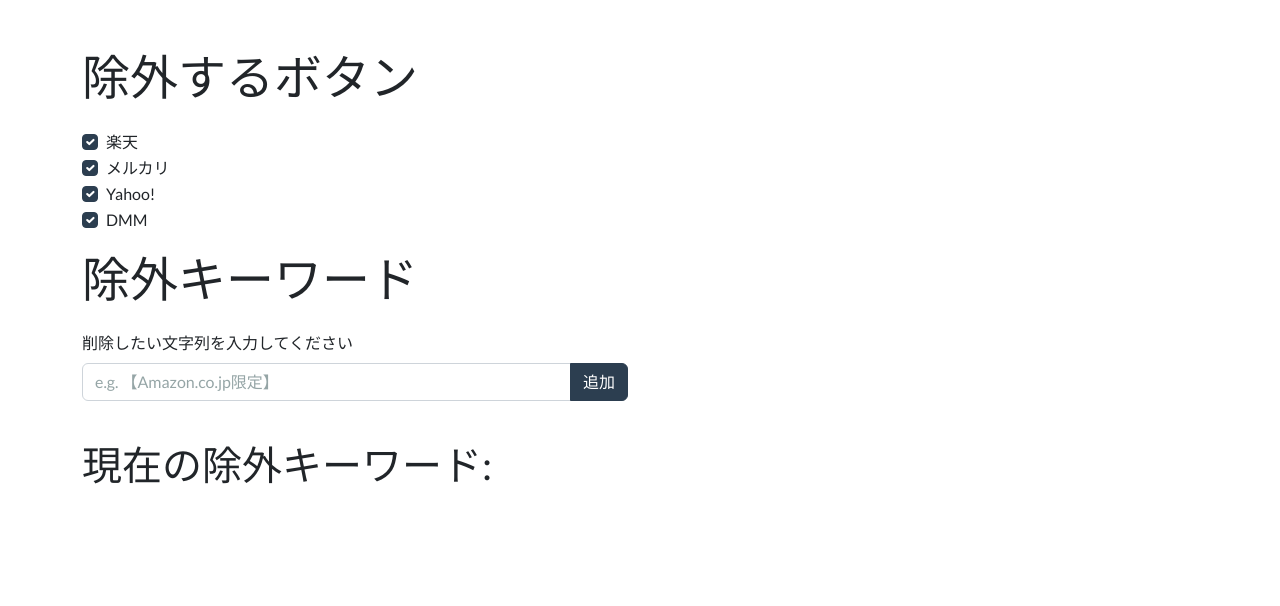
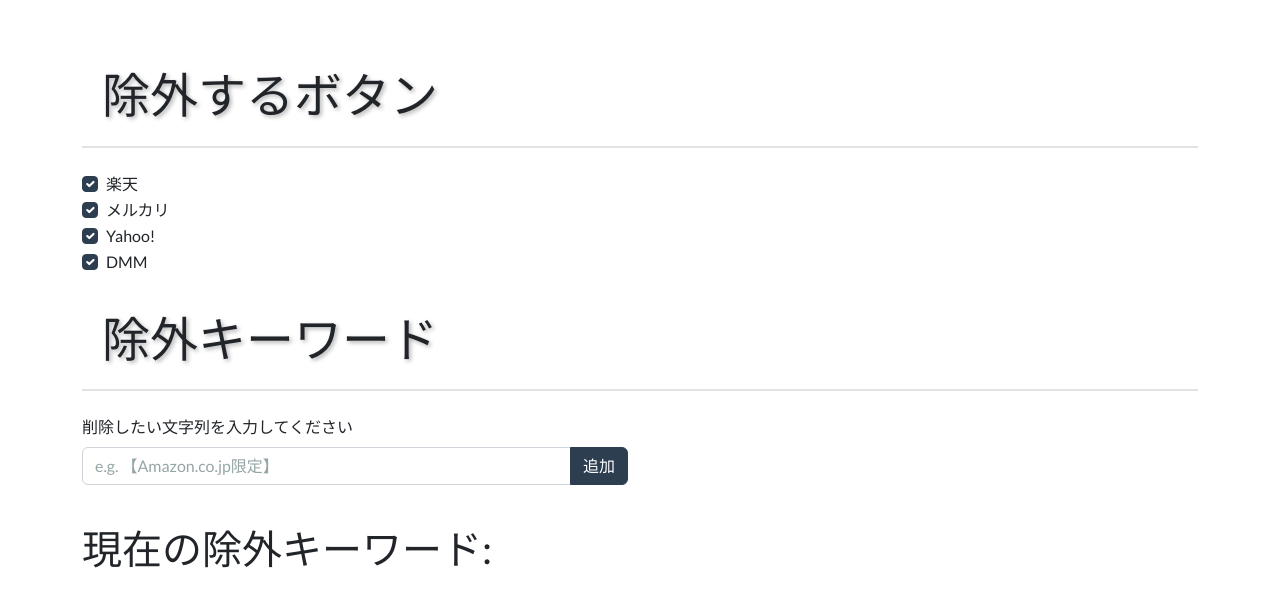
Before and after one commit to matsubo/cocoon-amazon-shortcode, a browser extension: page options/index.html in a window 1280 px wide. Drawn offline with nearby package versions, Linux system fonts and the light colour scheme.

Commit message:
added style.

```diff
--- a/options/index.html
+++ b/options/index.html
@@ -5,10 +5,20 @@
     <meta name="viewport" content="width=device-width, initial-scale=1.0">
     <title>Amazon Affiliate Link Generator for Cocoon Options</title>
     <link rel="stylesheet" href="https://cdn.jsdelivr.net/npm/bootswatch@5.3.2/dist/flatly/bootstrap.min.css">
+    <style>
+        /* 追加のカスタムスタイル */
+        .custom-h1 {
+          font-family: 'Arial', sans-serif;
+          text-shadow: 2px 2px 4px rgba(0,0,0,0.3);
+          padding: 20px;
+          border-bottom: 2px solid #e3e3e3;
+        }
+      </style>
+
 </head>
 <body>
     <div class="container mt-5">
-        <h1 class="mb-4">除外するボタン</h1>
+        <h1 class="mb-4 custom-h1">除外するボタン</h1>
         <div class="row">
             <div class="col-md-6">
                 <div class="form-check">
@@ -38,7 +48,7 @@
             </div>
         </div>
 
-        <h1 class="mb-4 mt-3">除外キーワード</h1>
+        <h1 class="mb-4 mt-3 custom-h1">除外キーワード</h1>
         <div class="row">
             <div class="col-md-6">
                 <div class="mb-3">
```
